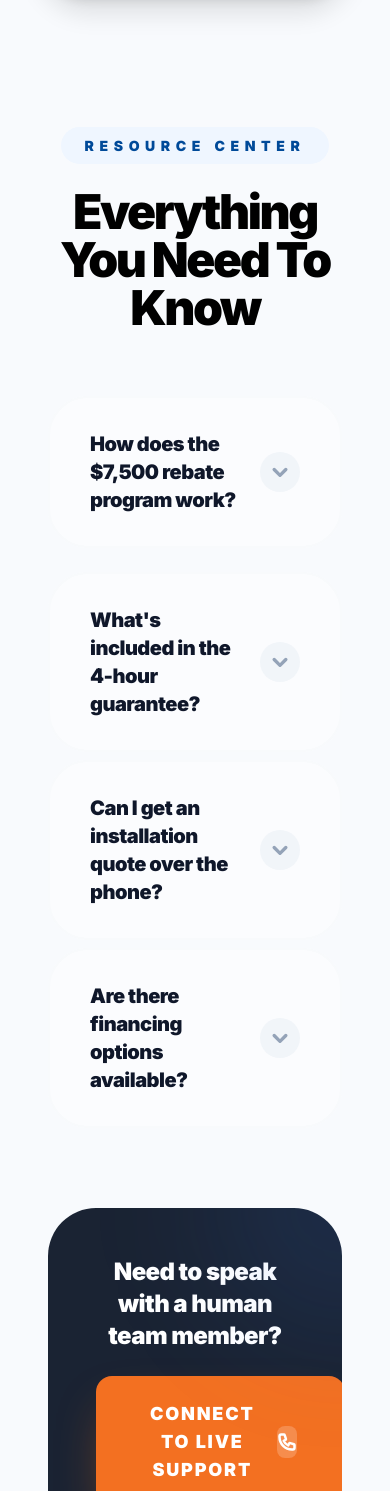
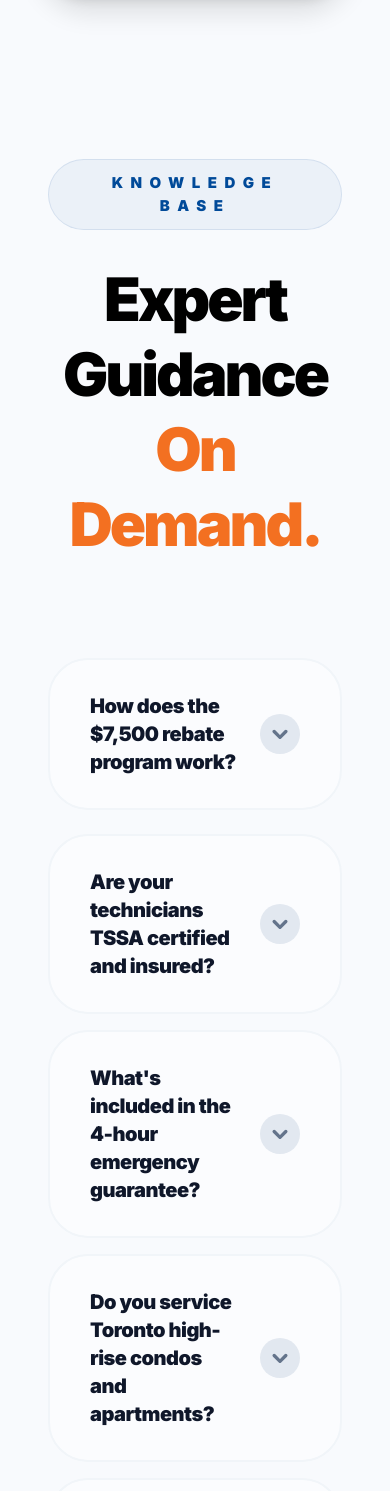
Before and after one commit to MaverickKing17/dr-hvac-ai-voice, a React (Vite) app: page / in a window 390 px wide. Shown: the part 3329-4820 px from the top of the page. Built offline with nearby package versions, Linux system fonts and the light colour scheme.

Commit message:
fix: Improve FAQ styling and responsiveness
Updates the styling for FAQ items to enhance visual appeal and responsiveness. This includes adjusting background colors, borders, shadows, and font weights for a more polished user experience.

```diff
--- a/components/FAQSection.tsx
+++ b/components/FAQSection.tsx
@@ -11,41 +11,41 @@ const FAQItem: React.FC<FAQItemProps> = ({ question, answer, recommendedAgent })
   const [isOpen, setIsOpen] = useState(false);
 
   return (
-    <div className={`transition-all duration-500 rounded-[2.5rem] mb-6 border-2 ${isOpen ? 'bg-white border-[#004a99]/10 shadow-[0_30px_60px_-15px_rgba(0,0,0,0.08)]' : 'bg-white/50 border-slate-50 hover:border-slate-200'}`}>
+    <div className={`transition-all duration-500 rounded-[2.5rem] mb-6 border-2 ${isOpen ? 'bg-white border-[#004a99]/10 shadow-[0_30px_60px_-15px_rgba(0,0,0,0.08)]' : 'bg-white/50 border-slate-100 hover:border-slate-300'}`}>
       <button
         onClick={() => setIsOpen(!isOpen)}
         className="w-full py-8 px-10 flex items-center justify-between text-left focus:outline-none group"
       >
-        <span className={`text-xl md:text-2xl font-black tracking-tight transition-all duration-300 ${isOpen ? 'text-[#004a99]' : 'text-slate-900 group-hover:text-[#004a99]'}`}>
+        <span className={`text-xl md:text-2xl font-[900] tracking-tight transition-all duration-300 ${isOpen ? 'text-[#004a99]' : 'text-slate-900 group-hover:text-[#004a99]'}`}>
           {question}
         </span>
-        <span className={`flex-shrink-0 ml-6 w-10 h-10 rounded-full flex items-center justify-center transition-all duration-300 ${isOpen ? 'bg-[#004a99] text-white rotate-180' : 'bg-slate-100 text-slate-400'}`}>
+        <span className={`flex-shrink-0 ml-6 w-10 h-10 rounded-full flex items-center justify-center transition-all duration-300 ${isOpen ? 'bg-[#004a99] text-white rotate-180' : 'bg-slate-200 text-slate-500'}`}>
           <svg className="w-5 h-5" fill="none" stroke="currentColor" viewBox="0 0 24 24">
             <path strokeLinecap="round" strokeLinejoin="round" strokeWidth={4} d="M19 9l-7 7-7-7" />
           </svg>
         </span>
       </button>
       <div
-        className={`overflow-hidden transition-all duration-500 ease-in-out ${isOpen ? 'max-h-[500px] opacity-100 pb-10 px-10' : 'max-h-0 opacity-0 px-10'}`}
+        className={`overflow-hidden transition-all duration-500 ease-in-out ${isOpen ? 'max-h-[600px] opacity-100 pb-10 px-10' : 'max-h-0 opacity-0 px-10'}`}
       >
-        <div className="pl-8 border-l-4 border-slate-100 mb-8">
-          <p className="text-lg text-slate-600 leading-relaxed font-semibold">
+        <div className="pl-8 border-l-4 border-slate-200 mb-8">
+          <p className="text-xl text-slate-700 leading-relaxed font-bold">
             {answer}
           </p>
         </div>
 
         {/* Smart Call Shortcut */}
-        <div className="bg-slate-50 rounded-[1.5rem] p-6 flex flex-col md:flex-row items-center justify-between gap-6">
-           <p className="text-[12px] font-black text-slate-400 uppercase tracking-widest">Still have questions?</p>
+        <div className="bg-slate-50 rounded-[1.5rem] p-8 flex flex-col md:flex-row items-center justify-between gap-6 border border-slate-100">
+           <p className="text-[13px] font-[900] text-slate-400 uppercase tracking-[0.3em]">Direct Specialist Access</p>
            <button
              onClick={() => {
                 const el = document.getElementById('sarah-agent');
                 el?.scrollIntoView({ behavior: 'smooth', block: 'center' });
              }}
-             className={`flex items-center gap-3 px-8 py-4 rounded-xl font-black text-[13px] uppercase tracking-widest transition-all hover:scale-105 active:scale-95 ${recommendedAgent === 'SARAH' ? 'bg-[#004a99] text-white shadow-lg shadow-blue-900/20' : 'bg-red-600 text-white shadow-lg shadow-red-900/20'}`}
+             className={`flex items-center gap-4 px-10 py-5 rounded-2xl font-[900] text-[14px] uppercase tracking-widest transition-all hover:scale-105 active:scale-95 shadow-xl ${recommendedAgent === 'SARAH' ? 'bg-[#004a99] text-white shadow-blue-900/20' : 'bg-red-600 text-white shadow-red-900/20'}`}
            >
-             <span>Ask {recommendedAgent === 'SARAH' ? 'Sarah' : 'Mike'} Directly</span>
-             <svg className="w-4 h-4" fill="none" stroke="currentColor" viewBox="0 0 24 24"><path strokeLinecap="round" strokeLinejoin="round" strokeWidth={3} d="M13 10V3L4 14h7v7l9-11h-7z" /></svg>
+             <span>Ask {recommendedAgent === 'SARAH' ? 'Sarah' : 'Mike'} Now</span>
+             <svg className="w-5 h-5" fill="none" stroke="currentColor" viewBox="0 0 24 24"><path strokeLinecap="round" strokeLinejoin="round" strokeWidth={3} d="M13 10V3L4 14h7v7l9-11h-7z" /></svg>
            </button>
         </div>
       </div>
@@ -57,36 +57,46 @@ const FAQSection: React.FC = () => {
   const faqs = [
     {
       question: "How does the $7,500 rebate program work?",
-      answer: "The program is specifically for homeowners switching from oil or electric heating to high-efficiency heat pumps. Sarah can instantly check your property eligibility and help you coordinate the necessary home energy audit.",
+      answer: "This provincial program is designed for GTA homeowners transitioning from oil, electric, or low-efficiency gas systems to hybrid heat pump technology. Sarah can verify your specific property eligibility and schedule the mandatory pre-installation energy audit required for funding approval.",
       recommendedAgent: 'SARAH' as const
     },
     {
-      question: "What's included in the 4-hour guarantee?",
-      answer: "If your furnace fails in winter or your AC dies in a heatwave, Mike will prioritize your dispatch. We guarantee a licensed tech at your door within 4 hours, or the diagnostic fee is $0.",
+      question: "Are your technicians TSSA certified and insured?",
+      answer: "Absolutely. Every Dr. HVAC technician is TSSA-certified, HRAI-member verified, and fully insured for residential and commercial work across Ontario. Mike can provide specific technician ID numbers and proof of insurance for your records upon dispatch.",
       recommendedAgent: 'MIKE' as const
     },
     {
-      question: "Can I get an installation quote over the phone?",
-      answer: "Absolutely. Sarah can guide you through the initial sizing requirements and provide a ballpark estimate based on current Toronto market rates and equipment availability.",
+      question: "What's included in the 4-hour emergency guarantee?",
+      answer: "If your system fails during peak weather conditions (extreme cold or heat), we guarantee a specialist will be at your door within 4 hours. This applies to all primary GTA zones. If Mike can't get a tech there in that window, your diagnostic fee is 100% waived.",
+      recommendedAgent: 'MIKE' as const
+    },
+    {
+      question: "Do you service Toronto high-rise condos and apartments?",
+      answer: "Yes, we have a specialized team for condo fan coil units and PTAC systems common in the Downtown core. Sarah handles these specialized quotes which often require specific building management coordination and insurance certificates.",
       recommendedAgent: 'SARAH' as const
     },
     {
-      question: "Are there financing options available?",
-      answer: "Yes, we offer 0% interest and low-monthly payment plans that often cost less than your monthly energy savings. Ask Sarah for current Dr. HVAC financing specials.",
+      question: "Can I get an installation quote over the phone?",
+      answer: "Sarah can provide an 'Executive Estimate' over the phone based on your home's square footage and current ventilation. For a fixed-price guarantee, she will coordinate a 15-minute video walkthrough or on-site audit with a senior estimator.",
+      recommendedAgent: 'SARAH' as const
+    },
+    {
+      question: "Are there financing options for major repairs?",
+      answer: "We offer flexible 0% interest financing for up to 24 months through our lending partners. Sarah can run a 'soft-check' qualification during your conversation to see which low-monthly payment plans apply to your project.",
       recommendedAgent: 'SARAH' as const
     }
   ];
 
   return (
-    <div className="w-full max-w-5xl mx-auto mt-32 px-4">
-      <div className="text-center mb-16">
-        <div className="inline-block px-6 py-2 bg-blue-50 rounded-full mb-6">
-          <h3 className="text-[14px] font-black text-[#004a99] uppercase tracking-[0.4em]">Resource Center</h3>
+    <div className="w-full max-w-5xl mx-auto mt-40 px-4">
+      <div className="text-center mb-24">
+        <div className="inline-block px-8 py-3 bg-[#004a99]/5 rounded-full mb-8 border border-[#004a99]/10">
+          <h3 className="text-[15px] font-[900] text-[#004a99] uppercase tracking-[0.5em]">Knowledge Base</h3>
         </div>
-        <h2 className="text-5xl md:text-6xl font-black text-black tracking-tighter">Everything You Need To Know</h2>
+        <h2 className="text-6xl md:text-7xl font-[900] text-black tracking-tighter leading-tight">Expert Guidance<br/><span className="text-[#f37021]">On Demand.</span></h2>
       </div>
 
-      <div className="space-y-2">
+      <div className="space-y-4">
         {faqs.map((faq, index) => (
           <FAQItem
             key={index}
@@ -97,19 +107,22 @@ const FAQSection: React.FC = () => {
         ))}
       </div>
 
-      <div className="mt-20 text-center">
-        <div className="bg-[#1a2333] rounded-[3rem] p-12 relative overflow-hidden group">
-           <div className="absolute top-0 right-0 w-64 h-64 bg-blue-500/10 rounded-full -mr-32 -mt-32 blur-3xl transition-all group-hover:scale-150"></div>
-           <p className="text-white font-black text-2xl tracking-tight mb-6">Need to speak with a human team member?</p>
+      <div className="mt-32 text-center">
+        <div className="bg-[#1a2333] rounded-[4rem] p-16 relative overflow-hidden group shadow-2xl border-4 border-white/5">
+           <div className="absolute top-0 right-0 w-80 h-80 bg-blue-500/10 rounded-full -mr-40 -mt-40 blur-3xl transition-all group-hover:bg-blue-500/20 duration-1000"></div>
+           <div className="absolute bottom-0 left-0 w-80 h-80 bg-orange-500/5 rounded-full -ml-40 -mb-40 blur-3xl"></div>
+
+           <p className="text-white font-[900] text-3xl md:text-4xl tracking-tight mb-10 relative z-10">Prefer the Human touch?</p>
            <a
              href="tel:2894984082"
-             className="inline-flex items-center gap-4 bg-[#f37021] text-white px-12 py-6 rounded-2xl font-black text-lg uppercase tracking-widest hover:scale-105 active:scale-95 transition-all shadow-2xl shadow-orange-500/40"
+             className="relative z-10 inline-flex items-center gap-6 bg-[#f37021] text-white px-16 py-8 rounded-[2rem] font-[900] text-xl uppercase tracking-widest hover:scale-105 active:scale-95 transition-all shadow-[0_30px_60px_-15px_rgba(243,112,33,0.5)]"
            >
-              <span>Connect To Live Support</span>
-              <span className="w-8 h-8 bg-white/20 rounded-lg flex items-center justify-center">
-                <svg className="w-5 h-5" fill="none" stroke="currentColor" viewBox="0 0 24 24"><path strokeLinecap="round" strokeLinejoin="round" strokeWidth={3} d="M3 5a2 2 0 012-2h3.28a1 1 0 01.948.684l1.498 4.493a1 1 0 01-.502 1.21l-2.257 1.13a11.042 11.042 0 005.516 5.516l1.13-2.257a1 1 0 011.21-.502l4.493 1.498a1 1 0 01.684.949V19a2 2 0 01-2 2h-1C9.716 21 3 14.284 3 6V5z" /></svg>
-              </span>
+              <span>Call Head Office</span>
+              <div className="w-10 h-10 bg-white/20 rounded-xl flex items-center justify-center">
+                <svg className="w-6 h-6" fill="none" stroke="currentColor" viewBox="0 0 24 24"><path strokeLinecap="round" strokeLinejoin="round" strokeWidth={3} d="M3 5a2 2 0 012-2h3.28a1 1 0 01.948.684l1.498 4.493a1 1 0 01-.502 1.21l-2.257 1.13a11.042 11.042 0 005.516 5.516l1.13-2.257a1 1 0 011.21-.502l4.493 1.498a1 1 0 01.684.949V19a2 2 0 01-2 2h-1C9.716 21 3 14.284 3 6V5z" /></svg>
+              </div>
            </a>
+           <p className="text-white/30 font-[900] text-[12px] uppercase tracking-[0.6em] mt-10 relative z-10">Average hold time under 60 seconds</p>
         </div>
       </div>
     </div>
```
